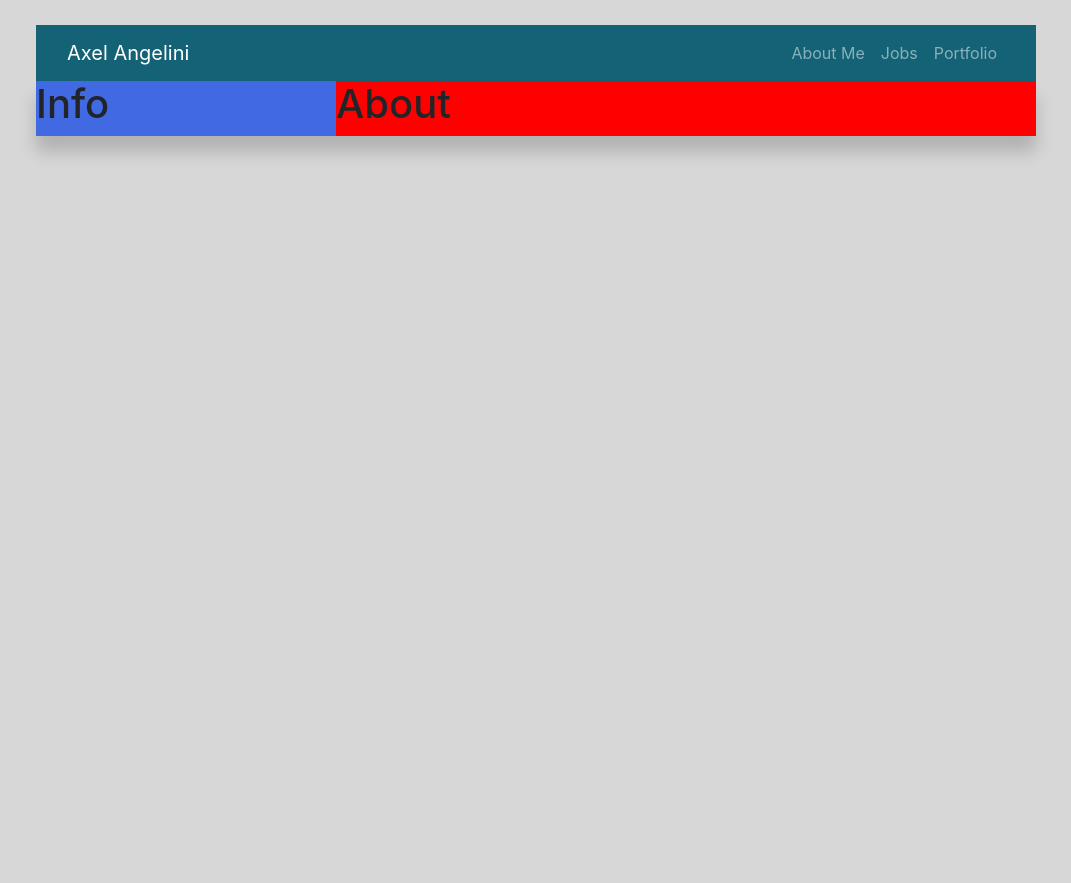
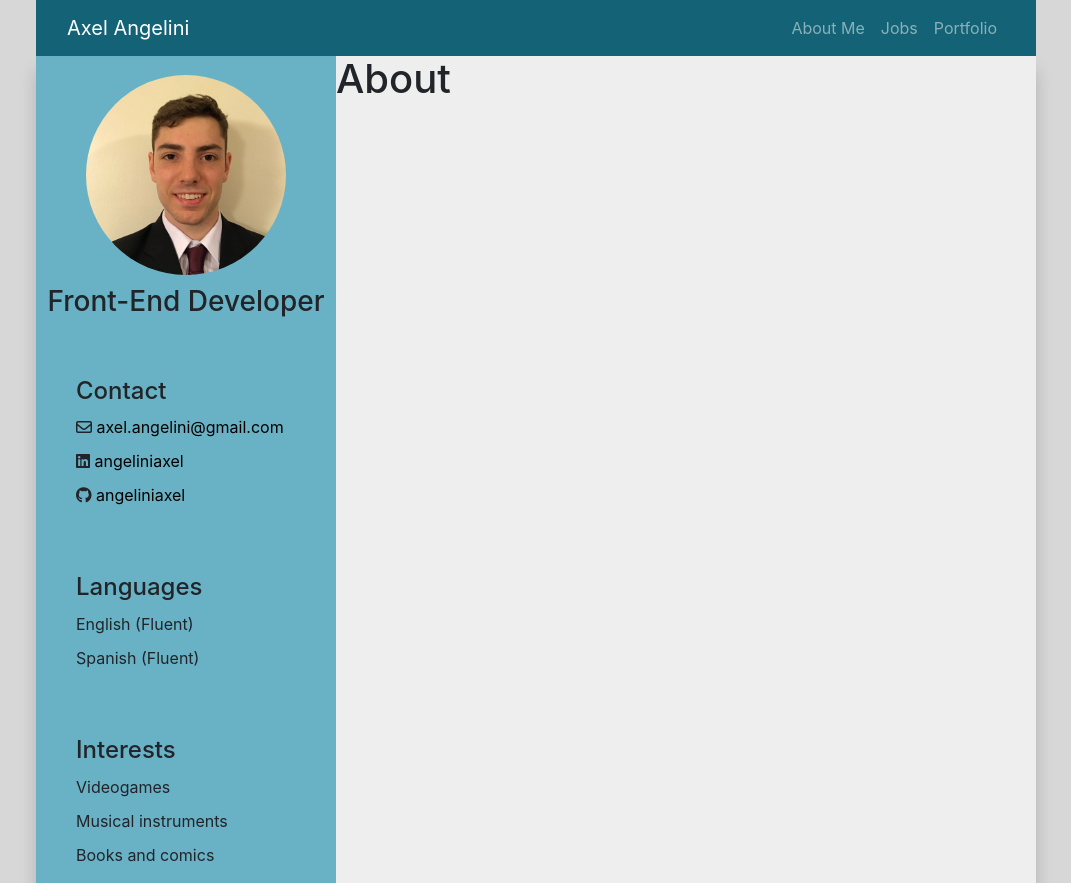
Before and after one commit to AngeliniAxel/cv, a React (Create React App) app: page / in a window 1280 px wide. Shown: the whole page, without its empty margins (104-1175 px from the left). Before the commit the page ends 800 px from the top, so only its background shows below. Built offline with nearby package versions, Linux system fonts and the light colour scheme.

Commit message:
Text added to Info component with no style yet

```diff
--- a/public/index.html
+++ b/public/index.html
@@ -29,15 +29,7 @@
   <body>
     <noscript>You need to enable JavaScript to run this app.</noscript>
     <div id="root"></div>
-    <!--
-      This HTML file is a template.
-      If you open it directly in the browser, you will see an empty page.
 
-      You can add webfonts, meta tags, or analytics to this file.
-      The build step will place the bundled scripts into the <body> tag.
-
-      To begin the development, run `npm start` or `yarn start`.
-      To create a production bundle, use `npm run build` or `yarn build`.
-    -->
+    <script src="https://kit.fontawesome.com/53e4a9fb05.js" crossorigin="anonymous"></script>
   </body>
 </html>
--- a/src/components/Info.js
+++ b/src/components/Info.js
@@ -1,7 +1,47 @@
 const Info = () => {
 	return (
 		<div className='info'>
-			<h1>Info</h1>
+			<img src='./media/avatar.jpg' alt='profile picture'></img>
+			<h3>Front-End Developer</h3>
+
+			<ul className='contact'>
+				<h4>Contact</h4>
+				<li>
+					<i class='far fa-envelope'></i>
+					<a href='mailto:axel.angelini@gmail.com'> axel.angelini@gmail.com</a>
+				</li>
+				<li>
+					<i class='fab fa-linkedin'></i>
+					<a href='https://www.linkedin.com/in/angeliniaxel/' target='_blank'>
+						{' '}
+						angeliniaxel
+					</a>
+				</li>
+				<li>
+					<i class='fab fa-github'></i>
+					<a href='https://github.com/AngeliniAxel' target='_blank'>
+						{' '}
+						angeliniaxel
+					</a>
+				</li>
+			</ul>
+
+			<ul className='languages'>
+				<h4>Languages</h4>
+				<li>
+					English <span className='lang-desc'>(Fluent)</span>
+				</li>
+				<li>
+					Spanish <span className='lang-desc'>(Fluent)</span>
+				</li>
+			</ul>
+
+			<ul className='interests'>
+				<h4>Interests</h4>
+				<li>Videogames</li>
+				<li>Musical instruments</li>
+				<li>Books and comics</li>
+			</ul>
 		</div>
 	);
 };
--- a/src/sass/components/_About.scss
+++ b/src/sass/components/_About.scss
@@ -1,4 +1,6 @@
+@import '../helpers/variables';
+
 .about {
-	background-color: red;
+	background-color: $lightWhite;
 	flex-grow: 1;
 }
--- a/src/sass/components/_App.scss
+++ b/src/sass/components/_App.scss
@@ -1,11 +1,11 @@
-@import '../variables';
+@import '../helpers/variables';
 
 .App {
 	background-color: $lightWhite;
 	max-width: 1000px;
 	margin: auto;
 	position: relative;
-	top: 80px;
+	top: 55px;
 	box-shadow: 0 1rem 1rem rgba(0, 0, 0, 0.175);
 	display: flex;
 	justify-content: space-between;
--- a/src/sass/components/_Info.scss
+++ b/src/sass/components/_Info.scss
@@ -1,4 +1,31 @@
+@import '../helpers/variables';
+
 .info {
-	background-color: royalblue;
+	background-color: $lightBlue;
 	width: 300px;
+	display: flex;
+	flex-direction: column;
+
+	img {
+		height: 200px;
+		width: auto;
+		border-radius: 50%;
+		margin: 20px auto;
+		margin-bottom: 10px;
+	}
+
+	h3 {
+		text-align: center;
+	}
+
+	ul {
+		margin-top: 50px;
+		li {
+			list-style: none;
+			margin-top: 10px;
+			a {
+				color: black;
+			}
+		}
+	}
 }
--- a/src/sass/components/_Jobs.scss
+++ b/src/sass/components/_Jobs.scss
@@ -1,4 +1,6 @@
+@import '../helpers/variables';
+
 .jobs {
-	background-color: rgb(30, 255, 0);
+	background-color: $lightWhite;
 	flex-grow: 1;
 }
--- a/src/sass/components/_Navigation.scss
+++ b/src/sass/components/_Navigation.scss
@@ -1,8 +1,7 @@
-@import '../variables';
+@import '../helpers/variables';
 
 .navbar {
 	background-color: $darkBlue;
 	max-width: 1000px;
 	margin: auto;
-	top: 25px;
 }
--- a/src/sass/components/_Portfolio.scss
+++ b/src/sass/components/_Portfolio.scss
@@ -1,4 +1,6 @@
+@import '../helpers/variables';
+
 .portfolio {
-	background-color: rgb(247, 0, 255);
+	background-color: $lightWhite;
 	flex-grow: 1;
 }
--- a/src/sass/_variables.scss
+++ b/src/sass/helpers/_variables.scss
@@ -1,3 +1,4 @@
 $darkWhite: rgb(216, 215, 215);
 $lightWhite: rgb(238, 238, 238);
 $darkBlue: rgb(19, 98, 117);
+$lightBlue: rgb(105, 177, 196);
--- a/src/sass/index.scss
+++ b/src/sass/index.scss
@@ -4,7 +4,7 @@
 @import './components/Info';
 @import './components/Jobs';
 @import './components/Portfolio';
-@import './variables';
+@import './helpers/variables';
 
 body {
 	background-color: $darkWhite;
```
Also changed, not shown: public/media/avatar.jpg (added).
